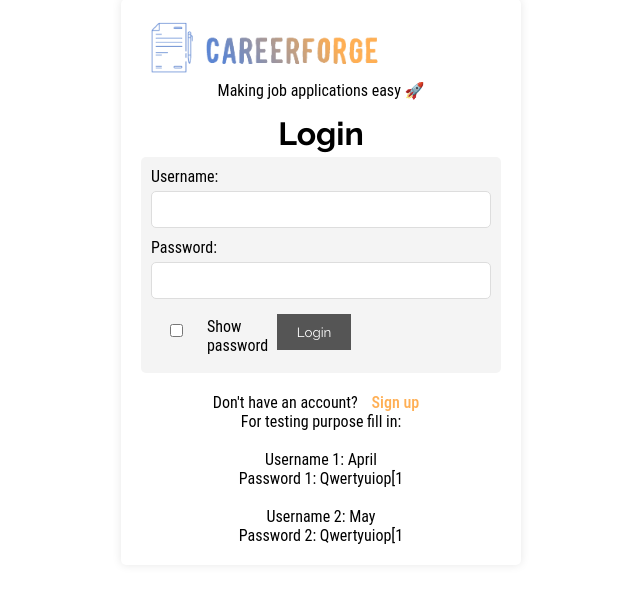
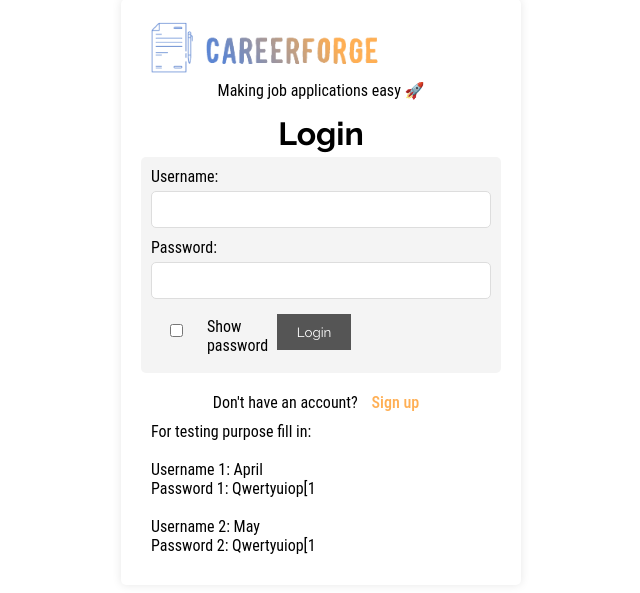
Before and after one commit to Comp7855-BCIT/COMP7855Project, a Flask app: page /login in a window 1280 px wide. Shown: the part 51-644 px from the top of the page, without its empty margins (319-959 px from the left). Run offline with Flask 3, Linux system fonts and the light colour scheme.

```diff
--- a/projectCodeV2/static/css/styles.css
+++ b/projectCodeV2/static/css/styles.css
@@ -551,3 +551,11 @@ ul {
 .download-form {
     margin: 15px;
 }
+.note{
+	padding: 10px;
+
+}
+.note p{
+
+	text-align: left;
+}
```
Also changed, not shown: database.db (deleted).
